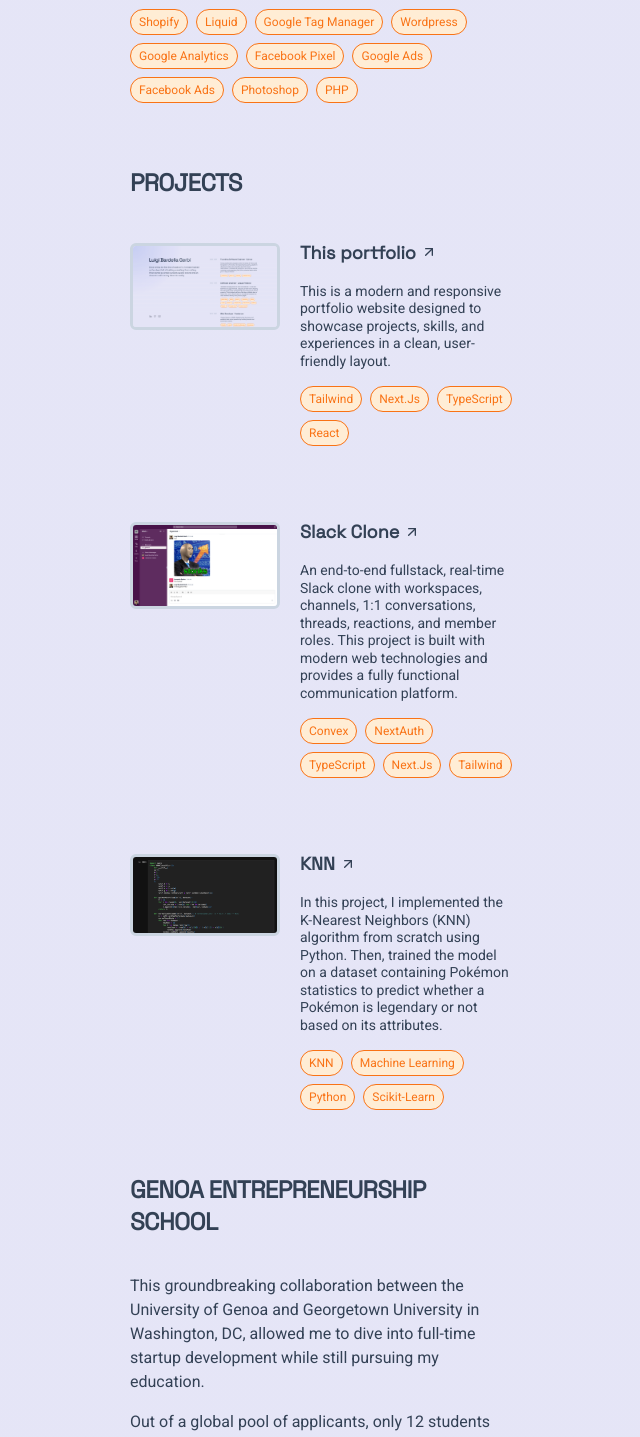
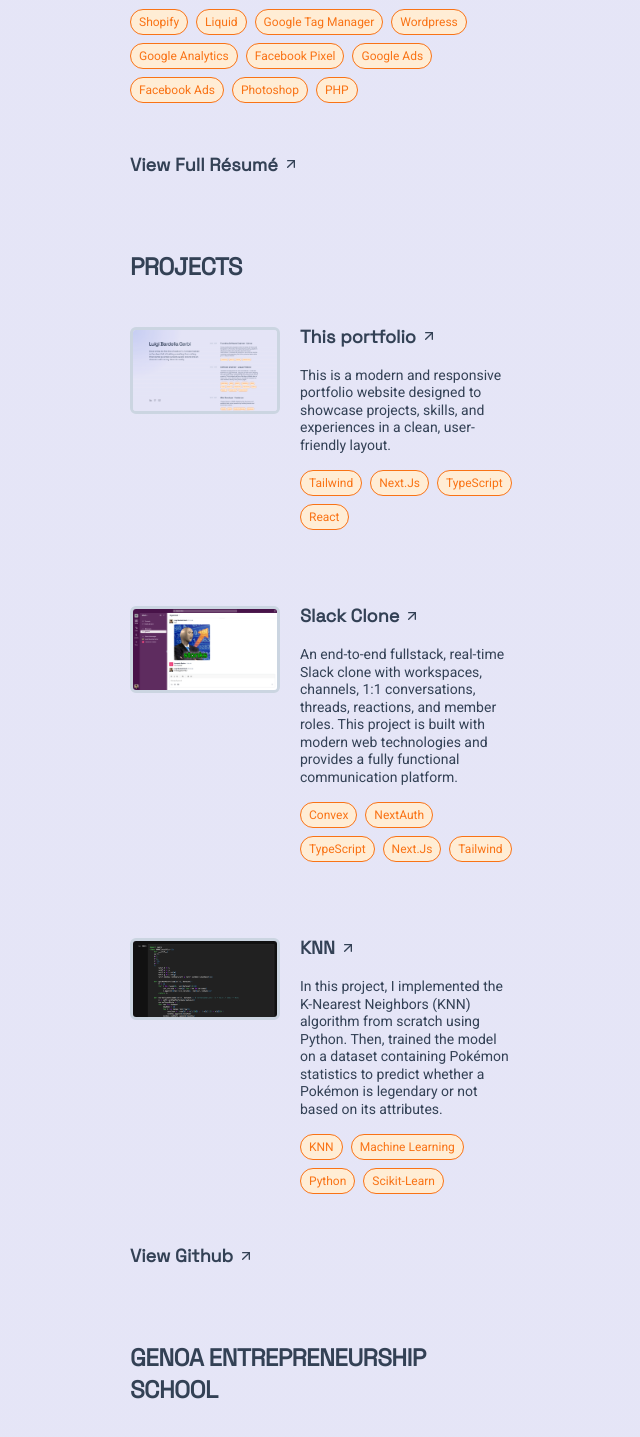
Before and after one commit to twotimesgi/portfolio, a Next.js app: page / in a window 1280 px wide. Shown: the part 974-2411 px from the top of the page, without its empty margins (598-1238 px from the left). Built offline with nearby package versions, Linux system fonts and the light colour scheme.

Commit message:
Added links to resume and github

```diff
--- a/src/app/components/ExperienceCard.tsx
+++ b/src/app/components/ExperienceCard.tsx
@@ -1,3 +1,4 @@
+import { ArrowUpRight } from "lucide-react";
 import Tag from "./Tag";
 
 interface ExperienceCardProps {
--- a/src/app/components/Projects.tsx
+++ b/src/app/components/Projects.tsx
@@ -3,6 +3,7 @@ import SlackClone from "../public/slack-clone.png"
 import Portfolio from "../public/portfolio.png"
 import knn from "../public/knn.png"
 import { StaticImport } from "next/dist/shared/lib/get-img-props";
+import { ArrowUpRight } from "lucide-react";
 
 const projects : ProjectCardProps[] = [
   {
@@ -47,6 +48,9 @@ Projects            </h2>
             {projects.map((item, index) => (
                 <ProjectCard key={index} image={item.image as StaticImport}title={item.title} description={item.description} tags={item.tags} link={item.link}/>
             ))}
+            <a href="https://github.com/twotimesgi" target="_blank" className="h4 px-6 hover:text-orange-500 text-slate-700 text-lg font-semibold transition mb-14 block group">
+            View Github <ArrowUpRight strokeWidth="2" className="size-4  inline-block mb-1 group-hover:-translate-y-0.5 group-hover:translate-x-0.5 transition-all" />
+          </a>
         </section>
 
     );
--- a/src/app/components/WorkExperience.tsx
+++ b/src/app/components/WorkExperience.tsx
@@ -1,5 +1,5 @@
+import { ArrowUpRight } from "lucide-react";
 import ExperienceCard from "./ExperienceCard";
-
 
 interface ExperienceCardProps {
   date: string;
@@ -43,7 +43,9 @@ Work Experience            </h2>
             {experiences.map((item, index) => (
                 <ExperienceCard key={index}date={item.date} title={item.title} description={item.description} tags={item.tags}/>
             ))}
-
+           <a target="_blank" href="resume.pdf" className="h4 px-6 hover:text-orange-500 text-slate-700 text-lg font-semibold transition mb-14 block group">
+            View Full Résumé <ArrowUpRight strokeWidth="2" className="size-4  inline-block mb-1 group-hover:-translate-y-0.5 group-hover:translate-x-0.5 transition-all" />
+          </a>
         </section>
     );
 }
```
Also changed, not shown: 1 other file (tests, documents, lock files or other folders).
